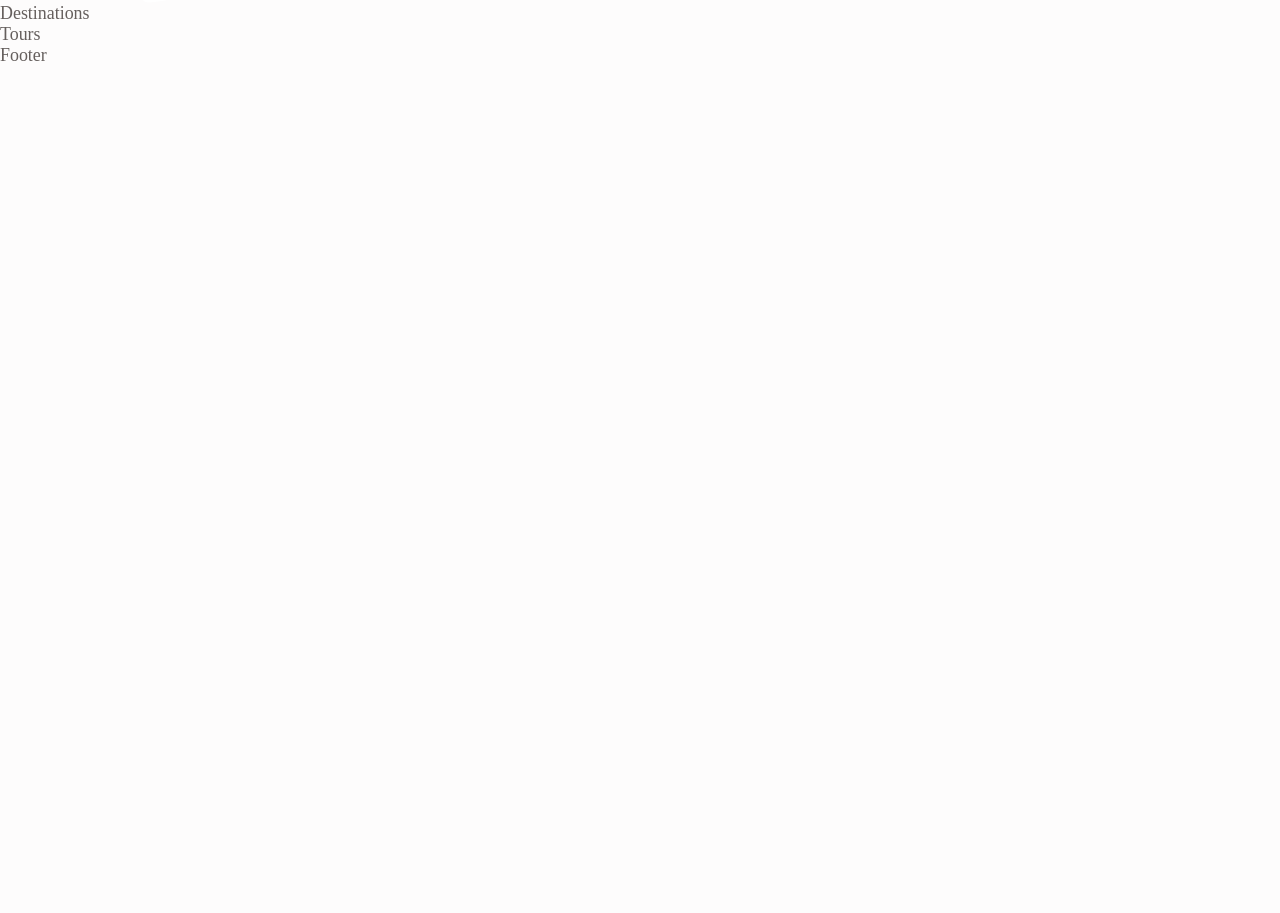
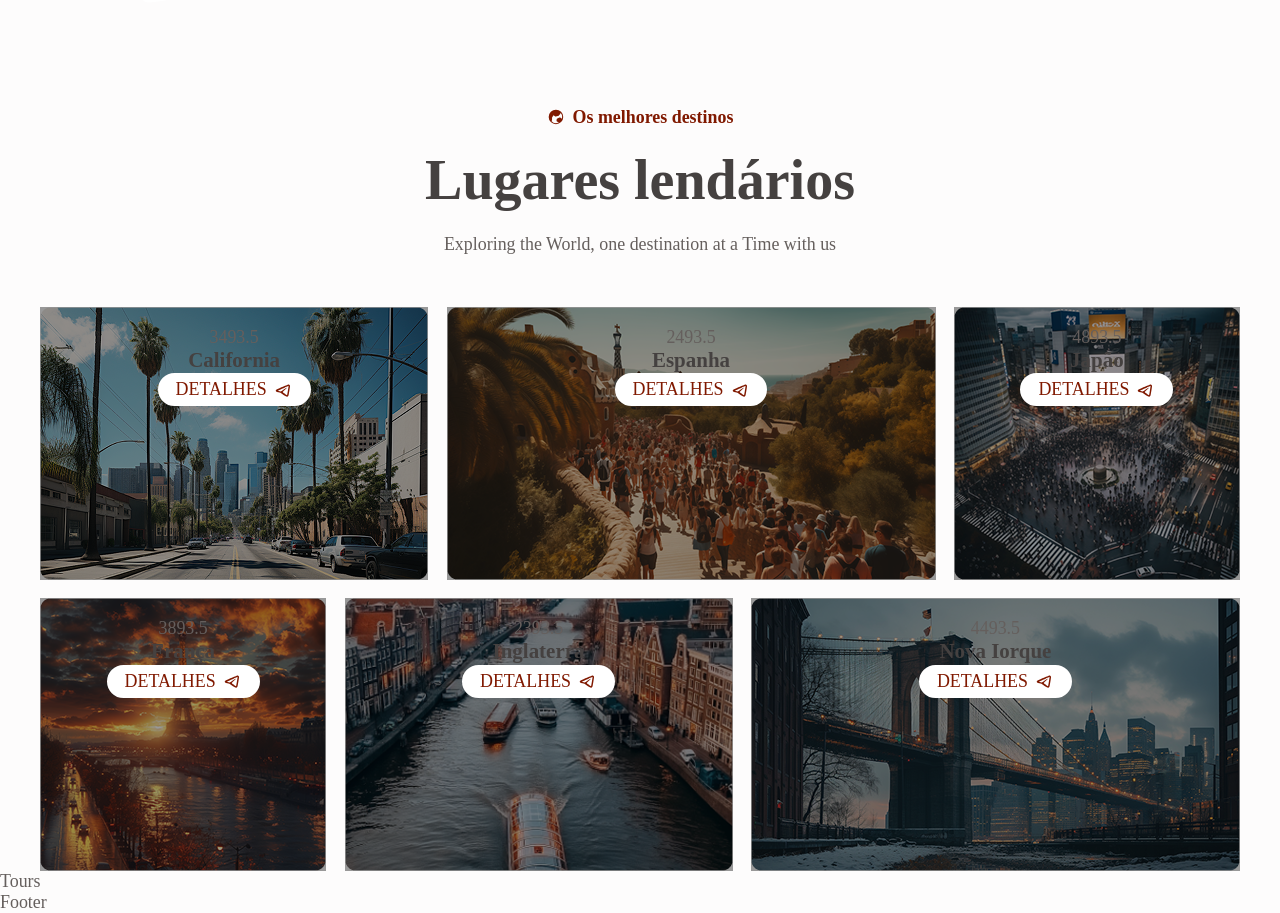
Before and after one commit to FernandoAntonioAzevedo/TravelWind, a React (Vite) app: page / in a window 1280 px wide. Shown: the part 2454-3367 px from the top of the page. Before the commit the page ends 2520 px from the top, so only its background shows below. Built offline with nearby package versions, Linux system fonts and the light colour scheme; a web font is replaced by a local one.

Commit message:
avancando em destinations component

```diff
--- a/src/Data.jsx
+++ b/src/Data.jsx
@@ -72,7 +72,7 @@ export const destinations = [
   {
     id: 2,
     img: destination2,
-    title: 'Spain',
+    title: 'Espanha',
     price: 249,
     rating: 3.5,
   },
@@ -80,7 +80,7 @@ export const destinations = [
   {
     id: 3,
     img: destination3,
-    title: 'Japan',
+    title: 'Japão',
     price: 489,
     rating: 3.5,
   },
@@ -88,7 +88,7 @@ export const destinations = [
   {
     id: 4,
     img: destination4,
-    title: 'France',
+    title: 'França',
     price: 389,
     rating: 3.5,
   },
@@ -96,7 +96,7 @@ export const destinations = [
   {
     id: 5,
     img: destination5,
-    title: 'England',
+    title: 'Inglaterra',
     price: 239,
     rating: 3.5,
   },
@@ -104,7 +104,7 @@ export const destinations = [
   {
     id: 6,
     img: destination6,
-    title: 'New York',
+    title: 'Nova Iorque',
     price: 449,
     rating: 3.5,
   },
--- a/src/components/destinations/Destinations.jsx
+++ b/src/components/destinations/Destinations.jsx
@@ -1,9 +1,47 @@
+import SectionTitle from "../title/SectionTitle";
+import { destinations } from "../../Data";
+import { RiTelegram2Line } from "react-icons/ri";
+import ScrollLink from "../links/ScrollLink";
 
+import "./destinations.css";
 
 const Destinations = () => {
   return (
-    <div>Destinations</div>
-  )
-}
+    <section className="destinations section container">
+      <SectionTitle
+            subtitle="Os melhores destinos"
+            title="Lugares lendários"
+            description="Exploring the World, one destination at a Time with us"
+          />
 
-export default Destinations
+          <div className="destinations-container">
+            {destinations.map(({id, img, title, price, rating}) => {
+              return (
+                <div className="destination-item" key={id}>
+                  <img src={img} alt="" className="destinations-img" />
+
+                  <div className="destination-details">
+                    <div className="destination-top">
+                      <span className="destination-price">{price}</span>
+                      <span className="destination-rating">{rating}</span>
+                    </div>
+
+                    <h3 className="destination-title">{title}</h3>
+
+                    <ScrollLink
+                      to="/"
+                      name="Detalhes"
+                      className="button button-white"
+                    >
+                      <RiTelegram2Line className="button-icon" />
+                    </ScrollLink>
+                  </div>
+                </div>
+              );
+            })}
+          </div>
+    </section>
+  );
+};
+
+export default Destinations;
--- a/src/components/destinations/destinations.css
+++ b/src/components/destinations/destinations.css
@@ -0,0 +1,25 @@
+.destinations .section-header {
+    text-align: center;
+    margin-inline: auto;
+}
+
+.destinations-container {
+    display: flex;
+    flex-wrap: wrap;
+    justify-content: center;
+    gap: 1.15rem;
+}
+
+.destination-item {
+    position: relative;
+}
+
+.destination-details {
+    position: absolute;
+    inset: 0;
+    background-color: var(--hsla);
+    padding-block: 1.25rem;
+    display: flex;
+    flex-direction: column;
+    align-items: center;
+}
```
